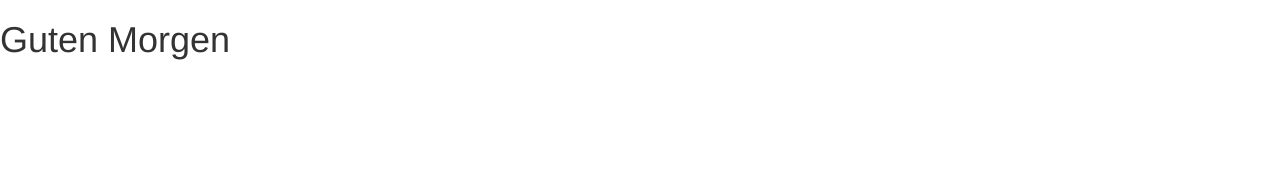
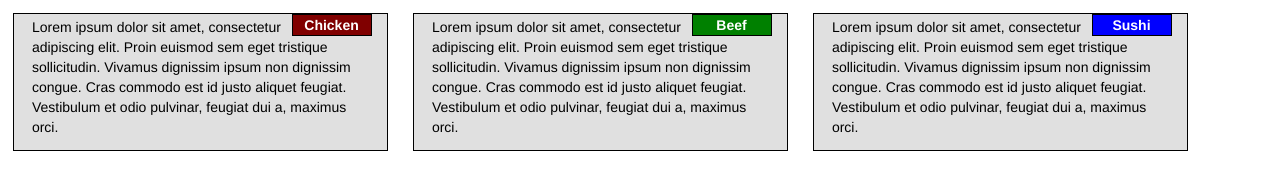
Before and after one commit to svetlanakorch/coursera-2, a plain HTML site: page index.html in a window 1280 px wide. Drawn offline with Linux system fonts and the light colour scheme.

Commit message:
progress

```diff
--- a/css/styles.css
+++ b/css/styles.css
@@ -0,0 +1,101 @@
+*{
+	box-sizing: border-box;
+}
+.row{
+	width:100%;
+	position: relative;
+
+
+
+}
+
+@media (min-width: 1200px) {
+  .col-lg-1, .col-lg-2, .col-lg-3, .col-lg-4, .col-lg-5, .col-lg-6, .col-lg-7, .col-lg-8, .col-lg-9, .col-lg-10, .col-lg-11, .col-lg-12 {
+    float: left;
+    background-color: #e0e0e0;
+    margin: 1%;
+     border:1px solid black;
+
+
+
+  }
+.col-lg-4{
+	width:30%;
+
+
+
+}
+}
+@media (min-width: 992px)and (max-width:1199px) {
+  .col-lg-1, .col-lg-2, .col-lg-3, .col-lg-4, .col-lg-5, .col-lg-6, .col-lg-7, .col-lg-8, .col-lg-9, .col-lg-10, .col-lg-11, .col-lg-12 {
+    float: left;
+     margin:1%;
+      border:1px solid black;
+
+    background-color: #e0e0e0;
+
+  }
+
+
+.col-md-6{
+	width: 45%;
+
+}
+.col-md-12{
+	width: 92%;
+
+}
+}
+@media (max-width: 991px) {
+  .col-lg-1, .col-lg-2, .col-lg-3, .col-lg-4, .col-lg-5, .col-lg-6, .col-lg-7, .col-lg-8, .col-lg-9, .col-lg-10, .col-lg-11, .col-lg-12 {
+    float: left;
+     margin:1%;
+    background-color: #e0e0e0;
+    border:1px solid black;
+
+  }
+  .col-sm-12{
+  	width: 90%;
+
+  }
+}
+p{
+
+	width: 100%;
+padding: 1%;
+color:black;
+
+
+
+
+}
+h1{
+	text-align: center;
+}
+#chicken{
+	width:80px;
+	background: maroon;
+	float: right;
+	border: 1px solid black;
+	text-align: center;
+	color:white;
+
+}
+#beef{
+	width:80px;
+	background: green;
+	float: right;
+	text-align: center;
+	border: 1px solid black;
+	color:white;
+
+}
+#sushi{
+	width:80px;
+	background: blue;
+	float: right;
+	text-align: center;
+	border: 1px solid black;
+    text-decoration: white;
+    color:white;
+}
--- a/index.html
+++ b/index.html
@@ -1,24 +1,31 @@
+
 <!doctype html>
 <html lang="en">
   <head>
     <meta charset="utf-8">
     <meta http-equiv="X-UA-Compatible" content="IE=edge">
     <meta name="viewport" content="width=device-width, initial-scale=1">
-
-    <!-- HTML5 shim and Respond.js for IE8 support of HTML5 elements and media queries -->
-    <!-- WARNING: Respond.js doesn't work if you view the page via file:// -->
-    <!--[if lt IE 9]>
-      <script src="https://oss.maxcdn.com/html5shiv/3.7.2/html5shiv.min.js"></script>
-      <script src="https://oss.maxcdn.com/respond/1.4.2/respond.min.js"></script>
-    <![endif]-->
-
-    <title>Boostrap Starter Page</title>
+    <title>Bootstrap Starter Page</title>
     <link rel="stylesheet" href="css/bootstrap.min.css">
     <link rel="stylesheet" href="css/styles.css">
   </head>
 <body>
 
-  <h1>Guten Morgen </h1>
+  <div class="container-fluid">
+    <div class="row">
+      <div class="col-lg-4 col-md-6 col-sm-12">
+        <div id="chicken"><b>Chicken</b></div>
+        <p>Lorem ipsum dolor sit amet, consectetur adipiscing elit. Proin euismod sem eget tristique sollicitudin. Vivamus dignissim ipsum non dignissim congue. Cras commodo est id justo aliquet feugiat. Vestibulum et odio pulvinar, feugiat dui a, maximus orci. </p> </div>
+
+      <div class="col-lg-4 col-md-6 col-sm-12">
+        <div id="beef"><b>Beef</b></div>
+        <p>Lorem ipsum dolor sit amet, consectetur adipiscing elit. Proin euismod sem eget tristique sollicitudin. Vivamus dignissim ipsum non dignissim congue. Cras commodo est id justo aliquet feugiat. Vestibulum et odio pulvinar, feugiat dui a, maximus orci. </p> </div>
+
+      <div class="col-lg-4 col-md-12 col-sm-12">
+        <div id="sushi"><b>Sushi</b></div>
+        <p>Lorem ipsum dolor sit amet, consectetur adipiscing elit. Proin euismod sem eget tristique sollicitudin. Vivamus dignissim ipsum non dignissim congue. Cras commodo est id justo aliquet feugiat. Vestibulum et odio pulvinar, feugiat dui a, maximus orci.</p></div>
+
+    </div>
 
   <!-- jQuery (Bootstrap JS plugins depend on it) -->
   <script src="js/jquery-1.11.3.min.js"></script>
```
